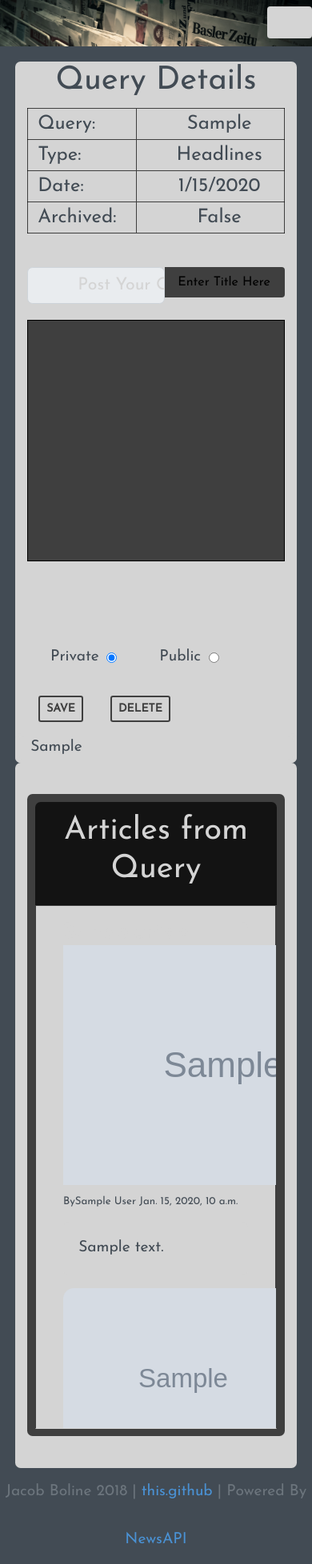
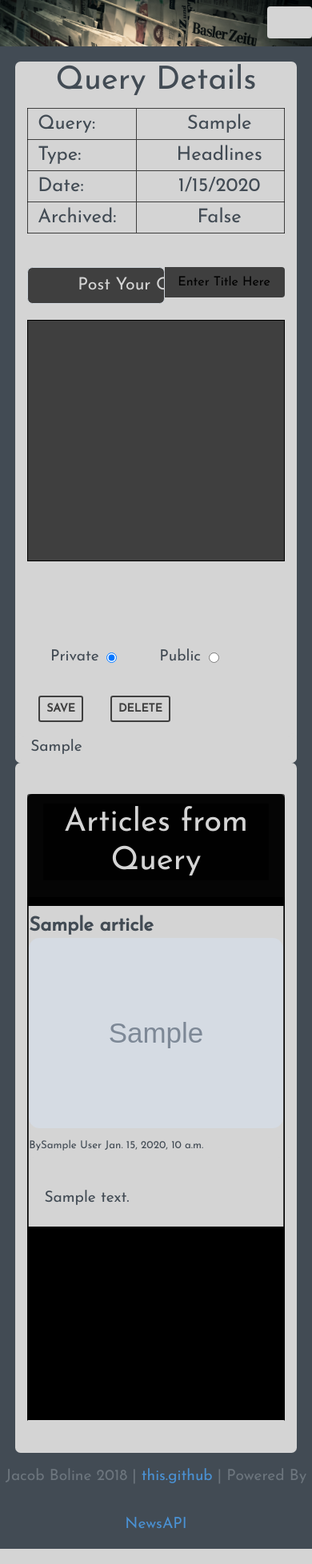
Before and after one commit to yc5424tl/geodjango_news_map, a Django app: page /query/view/1 in a window 390 px wide; the page is wider, and only the part inside the window is pictured. Shown: that part at 80% size. Run offline with Django 3.2, Linux system fonts and the light colour scheme; a user stored in the database is signed in; tables that the repository leaves empty hold one stand-in row (values such as "Sample post"); grey boxes marked "Sample" are stand-in pictures; some libraries are stand-ins or nearby versions; some web fonts are replaced.

Commit message:
Starting on responsiveness to screen sizes.

```diff
--- a/geodjango_news_map_web/static/css/view_query.css
+++ b/geodjango_news_map_web/static/css/view_query.css
@@ -60,7 +60,7 @@
 #new-post-span {
     width: 100%;
     text-align: center;
-var(--transp-bg-7);
+    background-color: var(--transp-bg-7);
     color: var(--main-bg-color);
     font-size: 16pt;
     border-radius: 5pt;
@@ -75,8 +75,9 @@ var(--transp-bg-7);
 
 #articles-container {
     background-color: var(--transp-bg-7);
+    color: var(--main-bg-color);
     border-radius: 5pt;
-    padding: 0.5em;
+    padding: 0;
     margin-top: 2em;
     margin-bottom: 2em;
 }
@@ -85,6 +86,7 @@ var(--transp-bg-7);
     height: calc(100vh - 60px);
     max-height: calc(100vh - 60px);
     background-color: var(--transp-bg-7);
+    color: var(--main-bg-color);
     border-radius: 5pt;
     margin: 0;
     padding: 0;
@@ -93,7 +95,7 @@ var(--transp-bg-7);
 
 #card-header,
 #card-header-container {
-    background-color: transparent;
+    background-color: var(--transp-bg-7);
     color: var(--main-bg-color);
     text-align: center;
 }
@@ -116,64 +118,88 @@ var(--transp-bg-7);
      border-left: 1pt solid var(--transp-bg-7);
      border-right: 1pt solid var(--transp-bg-7);
      border-top: 1pt solid var(--transp-bg-7);
+     background-color: black;
      margin-bottom: 0;
      height: 100%;
  }
-
-.article-li {
-    padding: 1em;
-    height: 100%;
-    border-top: solid 1pt var(--main-bg-color);
-    border-bottom: solid 1pt var(--main-bg-color);
-    background-color: var(--transp-bg-7);
-    border-right: 1pt solid var(--transp-bg-7);
-    margin: 0;
-    list-style: none;
-}
 
 .article-li:first-child {
     border-top: none;
 }
 
+.article-li {
+    padding: 0;
+    height: auto;
+    border-top: solid 1pt var(--main-bg-color);
+    border-bottom: solid 1pt var(--main-bg-color);
+    border-left: 1pt solid var(--transp-bg-7);
+    color: var(--main-bg-color);
+    background-color: var(--transp-bg-7);
+    border-right: 1pt solid var(--transp-bg-7);
+    margin: 10px 0;
+    list-style: none;
+}
+
+.article-li * {
+    background-color: var(--transp-bg-7);
+    color: var(--main-bg-color);
+}
 .article-li:last-of-type {
     border-bottom: none;
 }
 
-.article-img-xl-container,
-.article-details-container,
-.article-title,
-.article-subtitle {
+.article-row {
+    height: 100%;
     background-color: var(--transp-bg-7);
     color: var(--main-bg-color);
 }
 
+.left-buffer,
+.right-buffer {
+    background-color: var(--transp-bg-7);
+    margin: 0;
+}
+
 .article-details-container {
-    height: 100%;
+    padding-left: 0;
+    padding-right: 0;
     background-color: var(--transp-bg-7);
+    color: var(--main-bg-color);
+}
+
+.img-link {
+    color: var(--main-link-hover);
+    transition: 0.5s;
+    text-decoration-line: none;
 }
 
 .article-title {
     font-weight: 800;
     font-size: 18pt;
-}
-
-.article-title.title-center {
+    margin-top: 10px;
     padding-bottom: 0;
     margin-bottom: 0;
-    overflow-x: hidden;
+    background-color: var(--transp-bg-7);
     color: var(--main-bg-color);
     border-top-right-radius: 5pt;
     border-top-left-radius: 5pt;
+    overflow-x: hidden;
 }
 
 .article-subtitle-container {
     text-align: left;
     align-content: start;
     background-color: var(--transp-bg-7);
-    margin-top: 0.5em;
+    color: var(--main-bg-color);
+    margin-top: 0;
+    margin-bottom: 0;
+    padding-top: 8px;
+    padding-bottom: 8px;
 }
 
 .article-subtitle {
+    background-color: var(--transp-bg-7);
+    color: var(--main-bg-color);
     padding-top: 0;
     margin-top: 0;
     margin-left: 0;
@@ -188,25 +214,24 @@ var(--transp-bg-7);
 }
 
 .article-body {
-    margin-top: 1em;
     background-color: var(--transp-bg-7);
     color: var(--main-accent-1);
-    padding: 1em;
+    padding: 2em 1em 1em 1em;
+    margin-top: 0;
+    margin-bottom: 0;
     border-radius: 5pt;
+}
+
+.article-img-xl-container {
+    background-color: var(--transp-bg-7);
+    color: var(--main-bg-color);
+    padding: 10px;
 }
 
 .article-img-xl {
     max-width: 300px;
-    height: auto;
-    width: auto;
-    margin-left: auto;
-    margin-right: auto;
+    width: 100%;
     border-radius: 10pt;
-}
-
-.left-buffer,
-.right-buffer{
-    background-color: var(--transp-bg-7);
 }
 
 @media (min-width: 1200px) {
@@ -215,15 +240,21 @@ var(--transp-bg-7);
     }
     .article-img-xl-container {
         display: block;
+        /*width: 100%;*/
+        /*max-width: 300px;*/
+        /*height: auto;*/
+        /*border-radius: 10pt;*/
+        text-align: center;
+    }
+    .article-img-xl {
+        border-radius: 10pt;
         width: 100%;
-        max-width: 300px;
         height: auto;
-        border-radius: 10pt;
-        text-align: center;
+        display: inline-block;
     }
 }
 
-@media (max-width: 1199px) and (min-width: 500px) {
+@media (max-width: 1199px) {
     .article-img-sm {
         display: block;
         text-align: center;
@@ -231,8 +262,10 @@ var(--transp-bg-7);
         width: 100%;
         height: auto;
     }
+    .article-img-xl-container,
     .article-img-xl-container {
         display: none;
+        text-align: center;
     }
 }
 
```
Also changed, not shown: geodjango_news_map_web/static/css/view_post.css (+147 -146 lines).
